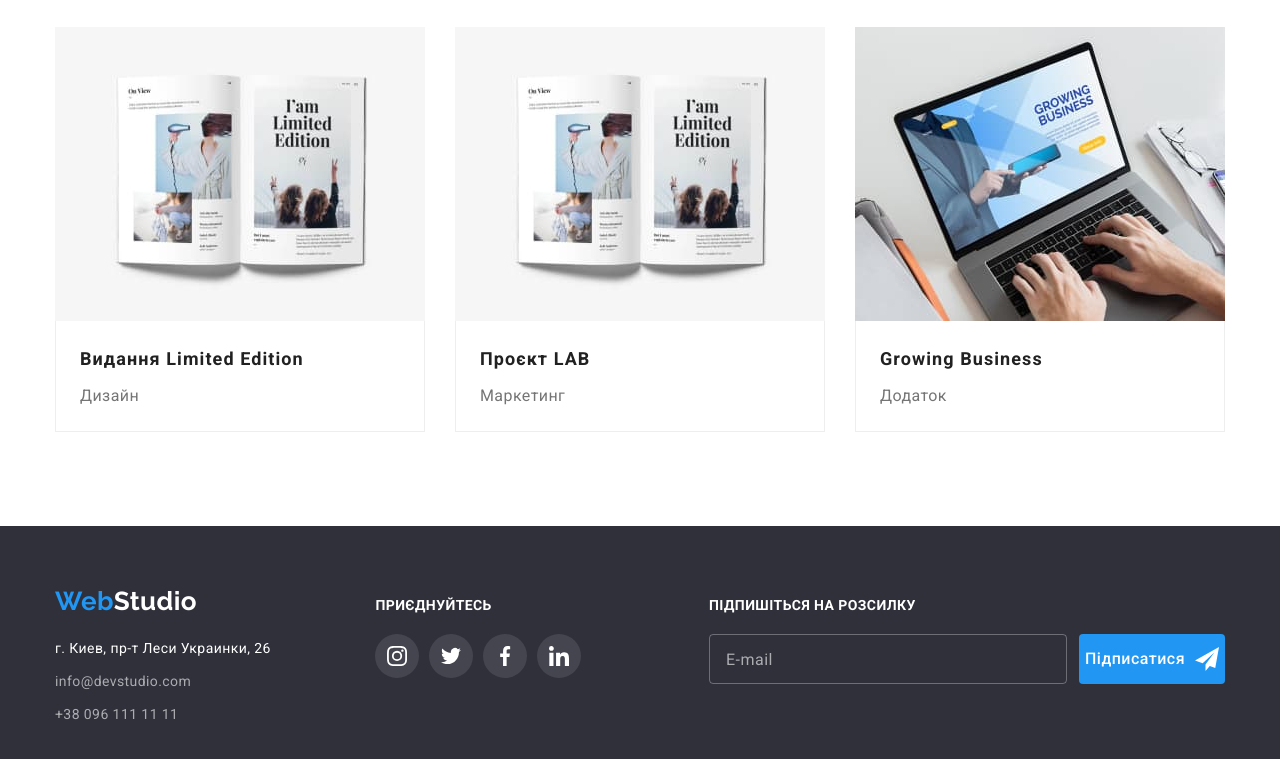
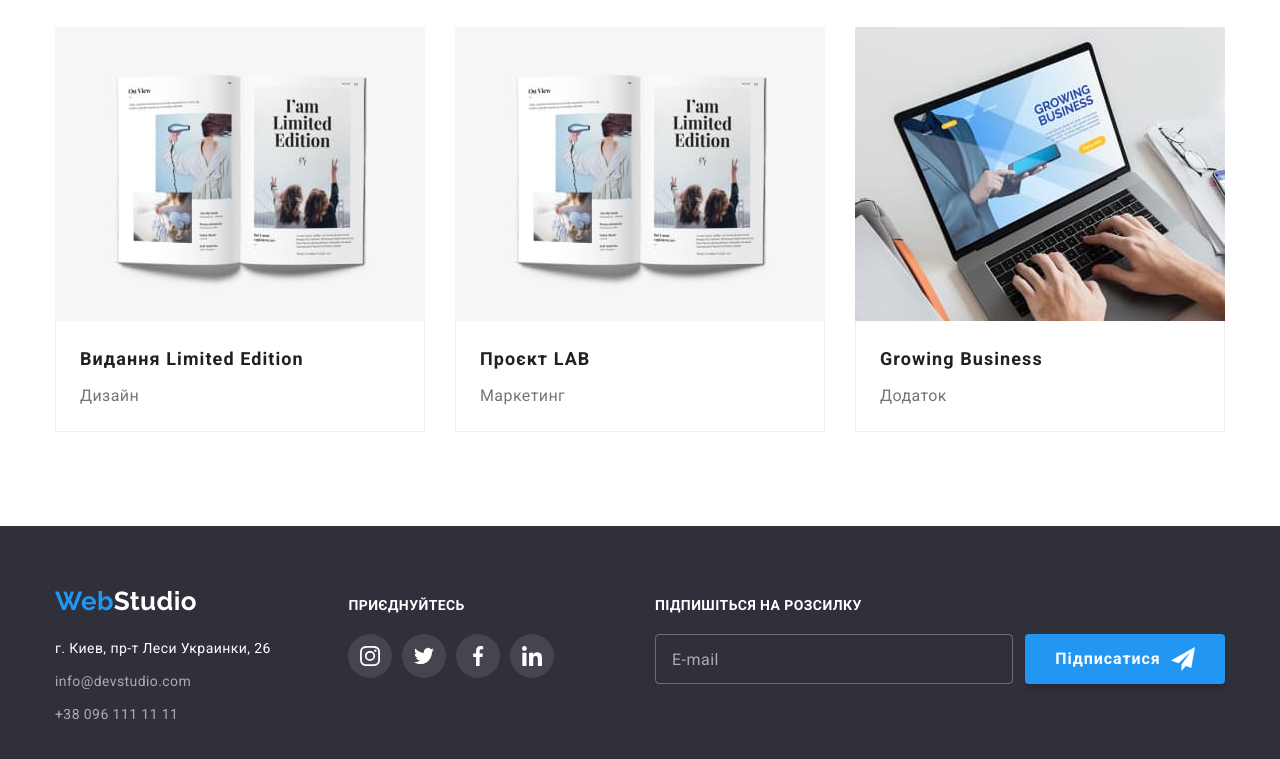
Before and after one commit to I-Kolesnyk/goit-markup-hw-07, a plain HTML site: page portfolio.html in a window 1280 px wide. Shown: the part 1106-1865 px from the top of the page. Drawn offline with nearby package versions, Linux system fonts and the light colour scheme.

```diff
--- a/portfolio.html
+++ b/portfolio.html
@@ -350,7 +350,7 @@
                 class="footer-form__input"
                 required
             /></label>
-            <button type="submit" class="button footer-form__button">
+            <button type="submit" class="button form-button footer-form__button">
               Підписатися
               <svg width="24" height="24" class="button__icon">
                 <use href="./images/icons.svg#icon-send"></use>
```
